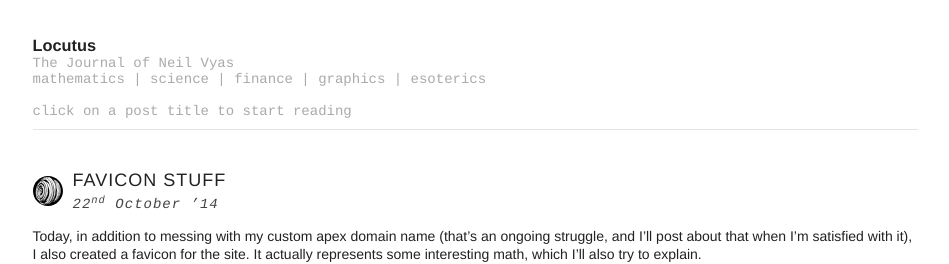
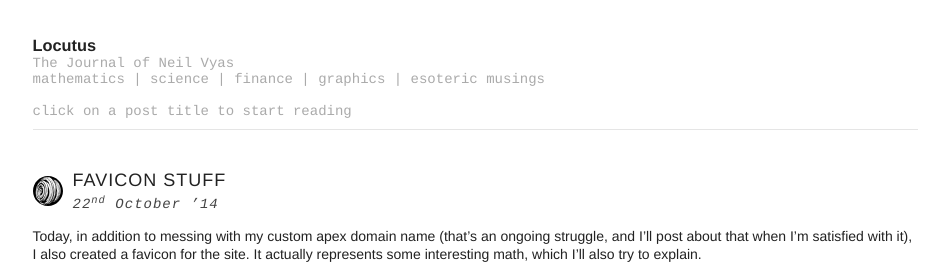
Before and after one commit to neilvyas/neilvyas.github.io, a Jekyll site: the page built from index.html, in a window 1280 px wide, cut to the strip 14-278 px from the top of the page. Shown: the whole strip, without its empty margins (165-1114 px from the left). Built offline with Jekyll 4.4.1, drawn with Linux system fonts in a browser that asks for light colours; the list of posts is cut into pages by our own code.

Commit message:
updated header

```diff
--- a/_includes/header.html
+++ b/_includes/header.html
@@ -1,6 +1,6 @@
 <header>
     <a href="/"><h3>{{ site.title }}</h3></a>
     <h2>{{ site.subtitle }}</h2>
-    <h2>mathematics | science | finance | graphics | esoterics</h2><br>
+    <h2>mathematics | science | finance | graphics | esoteric musings</h2><br>
     <h2>click on a post title to start reading</h2>
 </header>
```
